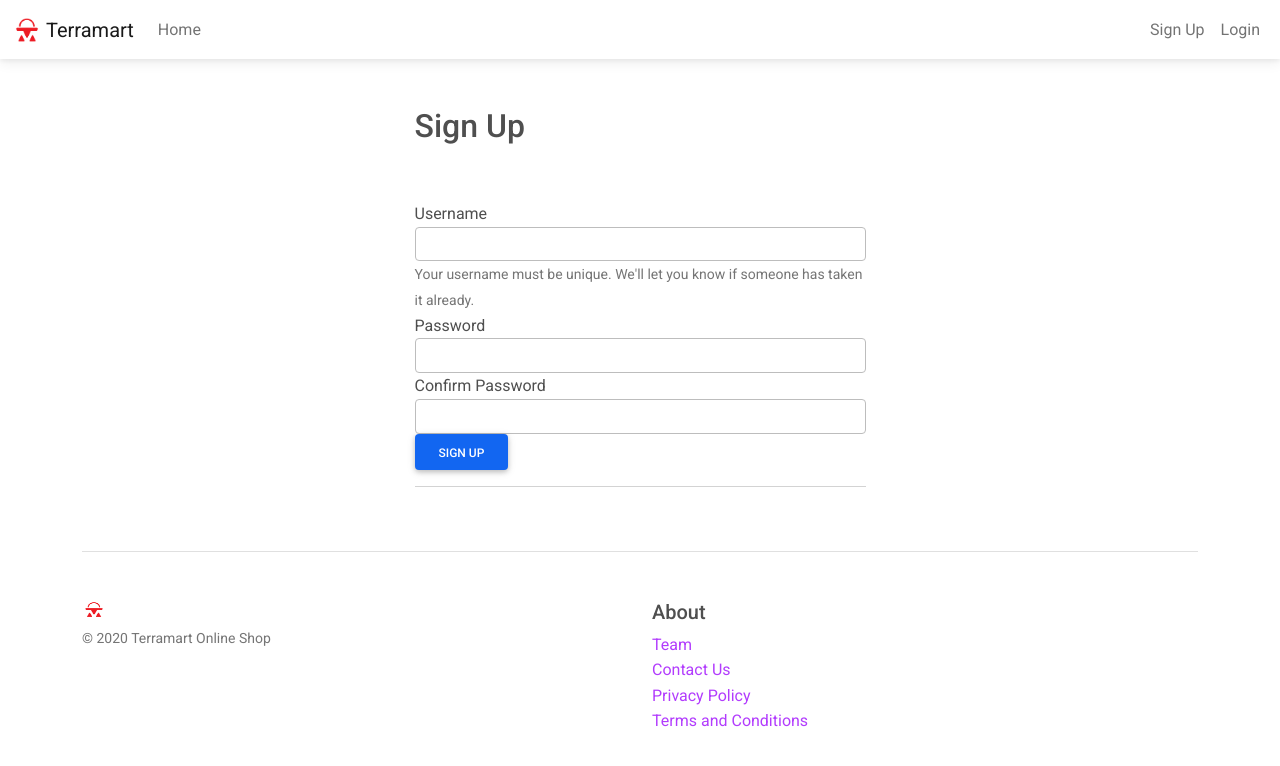
After one commit to terramart2020/terramart, a Django app: page /signup/ in a window 1280 px wide. The commit adds this page. Shown: the top 766 px of the page. Run offline with Django 3.2, Linux system fonts and the light colour scheme; some libraries are stand-ins or nearby versions.

Commit message:
Added signup, login pages; completed manage products

```diff
--- a/main/templates/main/base.html
+++ b/main/templates/main/base.html
@@ -12,6 +12,7 @@
     <!-- <link rel="stylesheet" href="{% static 'main/custom.css' %}"> -->
 
     <!-- <link href="https://fonts.googleapis.com/css?family=Lato&display=swap" rel="stylesheet"> -->
+
     <!-- Font Awesome -->
     <link href="https://cdnjs.cloudflare.com/ajax/libs/font-awesome/5.15.1/css/all.min.css" rel="stylesheet"/>
 
@@ -49,23 +50,47 @@
           >
             <i class="fas fa-bars"></i>
           </button>
+
           <div class="collapse navbar-collapse" id="navbarExample01">
             <ul class="navbar-nav me-auto mb-2 mb-lg-0">
               <li class="nav-item active">
                 <a class="nav-link" aria-current="page" href="{% url 'home' %}">Home</a>
               </li>
-              <!-- <li class="nav-item">
-                    <a class="nav-link" href="{% url 'category:all_categories' %}">Categories</a>
-                </li> -->
-                <!-- <li class="nav-item">
-                  <a class="nav-link" href="{% url 'product:all_products' %}">Products</a>
-                </li> -->
+              {% if user.is_authenticated %}
+              <li class="nav-item">
+                <a class="nav-link" href="{% url 'category:all_categories' %}">Categories</a>
+              </li>
+              <li class="nav-item">
+                <a class="nav-link" href="{% url 'product:all_products' %}">Products</a>
+              </li>
+              {% endif %}
             </ul>
+
+            <ul class="navbar-nav ml-auto">
+              {% if user.is_authenticated %}
+              <span class="navbar-text"> Logged In as <a href="#">{{ user.username }}</a> </span>
+              <li class="nav-item">
+                <a class="nav-link" onclick='document.getElementById("signOutBtn").click()' href="#">Logout</a>
+                  <form style='display: none;' method="POST" action="{% url 'logoutuser' %}">
+                      {% csrf_token %}
+                      <button id="signOutBtn" type="submit" class="btn btn-light" data-mdb-ripple-color="dark">Logout</button>
+                  </form>
+              </li>
+              {% else %}
+                  <li class="nav-item">
+                      <a class="nav-link" href="{% url 'signupuser' %}">Sign Up</a>
+                  </li>
+                  <li class="nav-item">
+                      <a class="nav-link" href="{% url 'loginuser' %}">Login</a>
+                  </li>
+              {% endif %}
+          </ul>
           </div>
         </div>
       </nav>
       <!-- Navbar -->
     </header>
+
 
 
     <div class="container">
@@ -78,7 +103,7 @@
               <div class="col-12 col-md">
 
                 <img class="mb-2" src="{% static 'main/terramart.png' %}" alt="" width="24" height="19">
-                <small class="d-block mb-3 text-muted">Copyright &copy; 2020 Terramart Online Shop</small>
+                <small class="d-block mb-3 text-muted">&copy; 2020 Terramart Online Shop</small>
               </div>
               <!-- <div class="col-6 col-md">
                 <h5>Features</h5>
@@ -123,7 +148,7 @@
     <!-- <script src="https://cdn.jsdelivr.net/npm/bootstrap@5.0.0-beta1/dist/js/bootstrap.bundle.min.js" integrity="sha384-ygbV9kiqUc6oa4msXn9868pTtWMgiQaeYH7/t7LECLbyPA2x65Kgf80OJFdroafW" crossorigin="anonymous"></script> -->
 
     <!-- Option 2: Separate Popper and Bootstrap JS -->
-    <!--
+<!--
     <script src="https://cdn.jsdelivr.net/npm/@popperjs/core@2.5.4/dist/umd/popper.min.js" integrity="sha384-q2kxQ16AaE6UbzuKqyBE9/u/KzioAlnx2maXQHiDX9d4/zp8Ok3f+M7DPm+Ib6IU" crossorigin="anonymous"></script>
     <script src="https://cdn.jsdelivr.net/npm/bootstrap@5.0.0-beta1/dist/js/bootstrap.min.js" integrity="sha384-pQQkAEnwaBkjpqZ8RU1fF1AKtTcHJwFl3pblpTlHXybJjHpMYo79HY3hIi4NKxyj" crossorigin="anonymous"></script>
     -->
--- /dev/null
+++ b/main/templates/main/signupuser.html
@@ -0,0 +1,39 @@
+{% extends "main/base.html" %}
+
+{% block content %}
+    <div class="row justify-content-center mt-5">
+        <div class="col-md-5">
+            <h2>Sign Up</h2>
+        </div>
+    </div>
+    <div class="row justify-content-center mt-5">
+        <div class="col-md-5">
+            {% if error %}
+                <div class="alert alert-danger" role="alert">
+                    {{ error }}
+                </div>
+            {% endif %}
+            <form method="POST">
+                {% csrf_token %}
+                <div class="form-group">
+                    <label for="username">Username</label>
+                    <input type="text" name="username" class="form-control" id="username" aria-describedby="usernameHelp">
+                    <small id="usernameHelp" class="form-text text-muted">Your username must be unique. We'll let you know if someone has taken it already.</small>
+                </div>
+                <div class="form-group">
+                    <label for="password1">Password</label>
+                    <input type="password" name="password1" class="form-control" id="password1">
+                </div>
+                <div class="form-group">
+                    <label for="password2">Confirm Password</label>
+                    <input type="password" name="password2" class="form-control" id="password2">
+                </div>
+                <button type="submit" class="btn btn-primary">Sign Up</button>
+            </form>
+            <hr>
+            <div class="text-center">
+
+            </div>
+        </div>
+    </div>
+{% endblock %}
--- a/main/views.py
+++ b/main/views.py
@@ -1,18 +1,64 @@
-from django.shortcuts import render
+from django.shortcuts import render, redirect
 from product.models import Product
+from django.contrib.auth.forms import UserCreationForm, AuthenticationForm
+from django.contrib.auth.models import User
+from django.db import IntegrityError
+from django.contrib.auth import login, logout, authenticate
+from django.contrib.auth.decorators import login_required
+
 
 def home(request):
     products = Product.objects.all()
     return render(request, 'main/home.html', {'products':products})
 
+@login_required
 def about(request):
     return render(request, 'main/about.html')
 
+@login_required
 def contact(request):
     return render(request, 'main/contact.html')
 
+@login_required
 def privacy(request):
     return render(request, 'main/privacy.html')
 
+@login_required
 def terms(request):
     return render(request, 'main/terms.html')
+
+def signupuser(request):
+    if request.method == 'GET':
+        return render(request, 'main/signupuser.html', {'form':UserCreationForm()})
+    else:
+        if request.POST['password1'] == request.POST['password2']:
+            try:
+                user = User.objects.create_user(request.POST['username'], password=request.POST['password1'])
+                user.save()
+                login(request, user)
+                return redirect('home')
+            except IntegrityError:
+                return render(request, 'main/signupuser.html', {'form':UserCreationForm(), 'error':'The username is already been taken. Please choose a new username.'})
+
+
+        else:
+            # print('password did not match')
+            # Password didn't match
+            return render(request, 'main/signupuser.html', {'form':UserCreationForm(), 'error':'Passwords did not match'})
+
+def loginuser(request):
+    if request.method == 'GET':
+        return render(request, 'main/loginuser.html', {'form':AuthenticationForm()})
+    else:
+        user = authenticate(request, username=request.POST['username'], password=request.POST['password'])
+        if user is None:
+            return render(request, 'main/loginuser.html', {'form':AuthenticationForm(), 'error':'Username and password did not match.'})
+        else:
+            login(request, user)
+            return redirect('home')
+
+@login_required
+def logoutuser(request):
+    if request.method == 'POST':
+        logout(request)
+        return redirect('home')
--- a/product/views.py
+++ b/product/views.py
@@ -4,11 +4,14 @@ from .forms import ProductForm
 from category.models import Category
 from django.conf import settings
 from django.core.files.storage import FileSystemStorage
+from django.contrib.auth.decorators import login_required
+
 
 def all_products(request):
     products = Product.objects.all()
     return render(request, 'product/all_products.html', {'products':products})
 
+@login_required
 def view_product(request, product_id):
     product = get_object_or_404(Product, pk=product_id)
     if request.method == 'GET':
@@ -23,7 +26,7 @@ def view_product(request, product_id):
         except ValueError:
             return render(request, 'product/view_product.html', {'product':product, 'form':form, 'error':'Bad input'})
 
-# @login_required
+@login_required
 def create_product(request):
     if request.method == 'GET':
         categories = Category.objects.all()
--- a/terramart/urls.py
+++ b/terramart/urls.py
@@ -28,7 +28,9 @@ urlpatterns = [
     path('terms', views.terms, name='terms'),
 
     # Auth
-    # path('signup/', views.signupuser, name='signupuser')
+    path('signup/', views.signupuser, name='signupuser'),
+    path('logout/', views.logoutuser, name='logoutuser'),
+    path('login/', views.loginuser, name='loginuser'),
 
     # Category
     path('category/', include('category.urls')),
```
Also changed, not shown: category/views.py (+3 -6 lines), main/templates/main/loginuser.html (added, +35 -0 lines), db.sqlite3.
